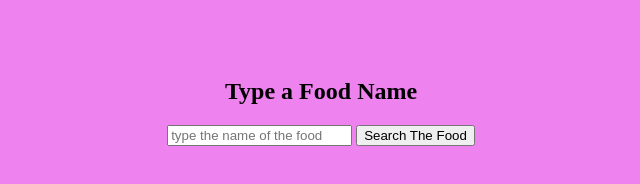
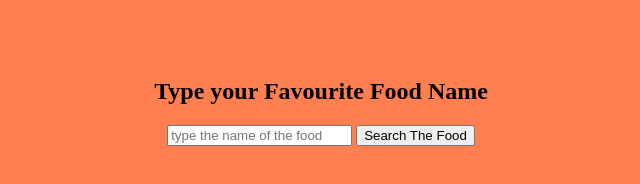
Before and after one commit to chistyhero/hungry-monster, a plain HTML site: page index.html in a window 1280 px wide. Shown: the whole page, without its empty margins (319-959 px from the left). Drawn offline with Linux system fonts and the light colour scheme.

Commit message:
last change

```diff
--- a/index.html
+++ b/index.html
@@ -7,17 +7,12 @@
     <link rel="stylesheet" href="style.css">
 </head>
 <body>
-
     <div id="input-Div">
-        <h2>Type a Food Name</h2>
+        <h2>Type your Favourite Food Name</h2>
         <input id="foodSearch" type="search" placeholder="type the name of the food">
         <button id="searchButton">Search The Food</button></div>
-
         <div id="single-food-details"></div>
     <div id="food-show"></div>
-
-
-
     <script src="data.js"></script>
 </body>
 </html>
--- a/style.css
+++ b/style.css
@@ -1,5 +1,5 @@
 body{
-    background-color:violet;
+    background-color:coral;
 }
 .mealDivClass{
     width: 210px;
@@ -7,7 +7,6 @@ body{
     color: black
     padding: 10px;
 }
-
 #food-show{
     display: grid;
     grid-template-columns: repeat(3, 1fr);
```
Also changed, not shown: data.js (+0 -9 lines).
